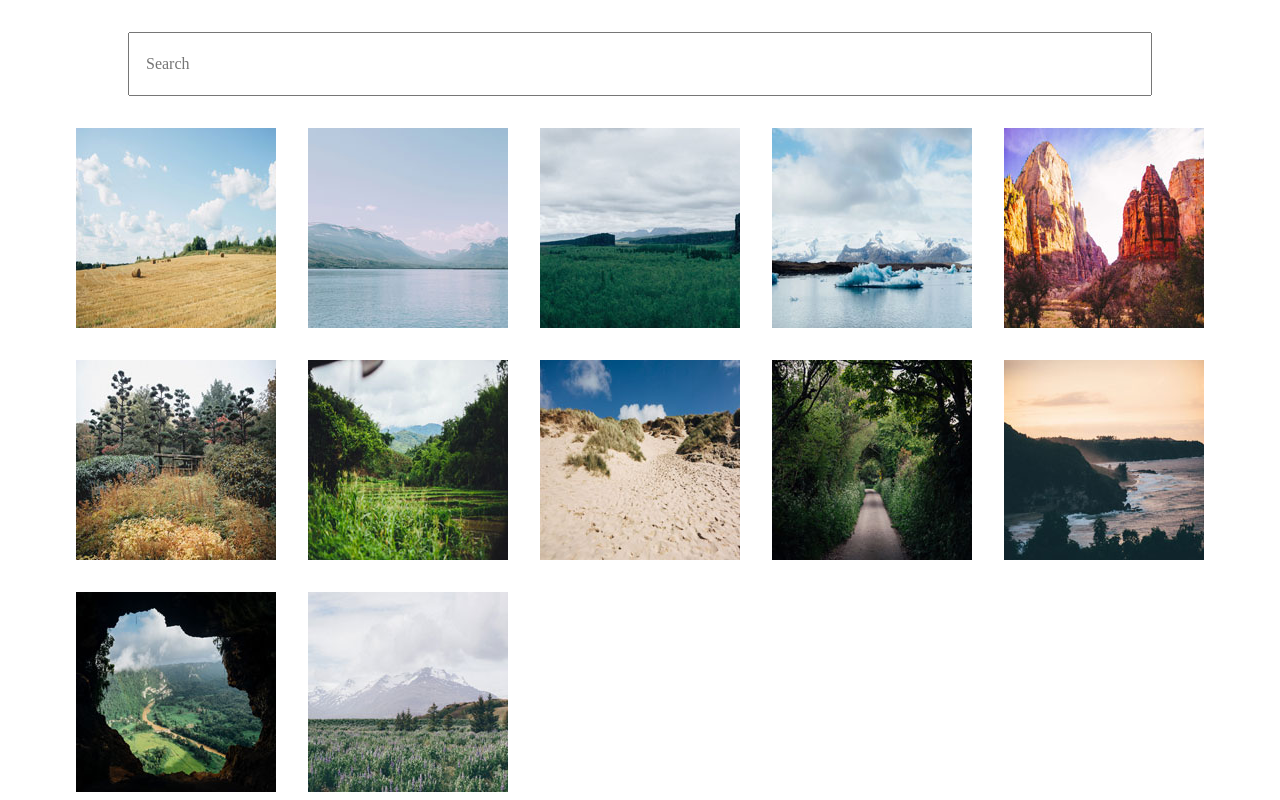
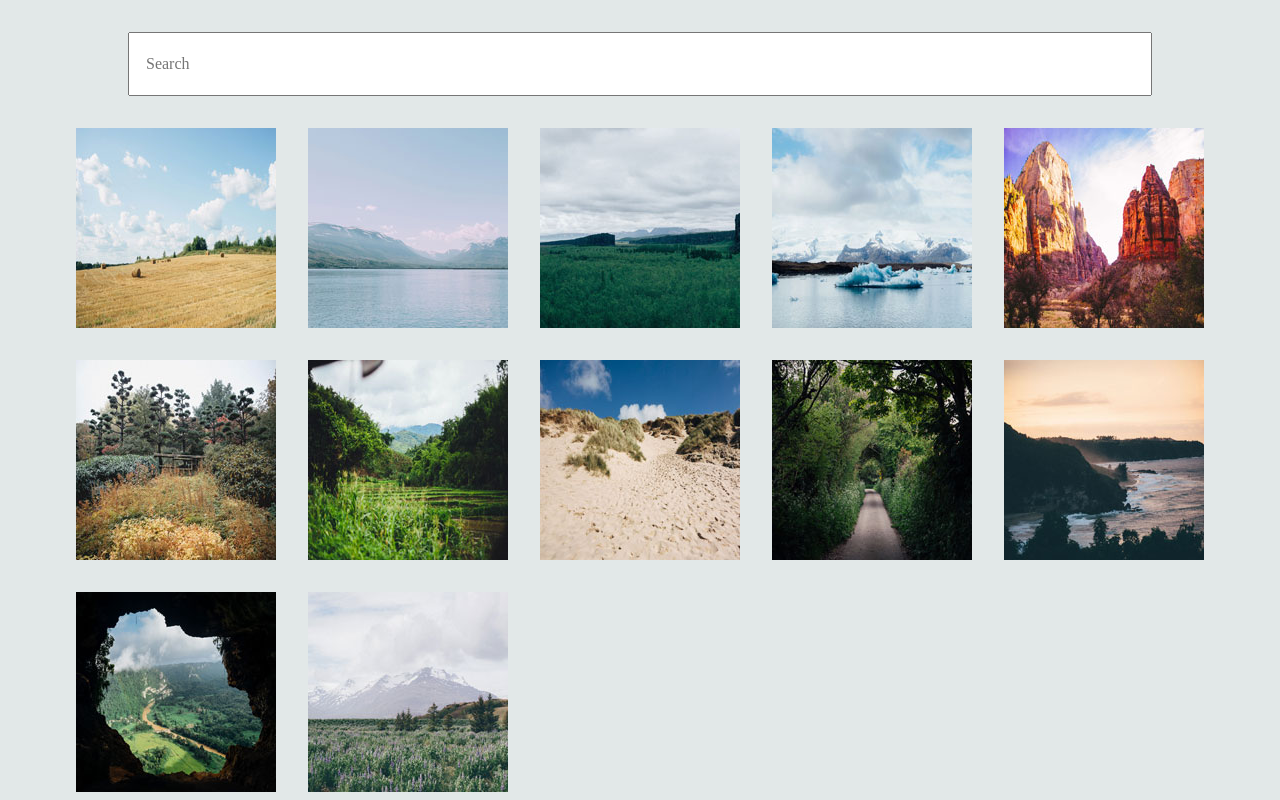
Before and after one commit to DVPerks/Interactive-Photo-Gallery, a plain HTML site: page index.html in a window 1280 px wide. Drawn offline with Linux system fonts and the light colour scheme; some packages are replaced by stand-ins of ours; a script that the page names is missing.

Commit message:
update my theming

```diff
--- a/scss/styles.scss
+++ b/scss/styles.scss
@@ -1,4 +1,8 @@
 @use 'base/normalize';
+
+body {
+    background-color: rgb(226, 232, 232);
+}
 
 #search {
     display: block;
```
Also changed, not shown: css/styles.css, 1 other file.
